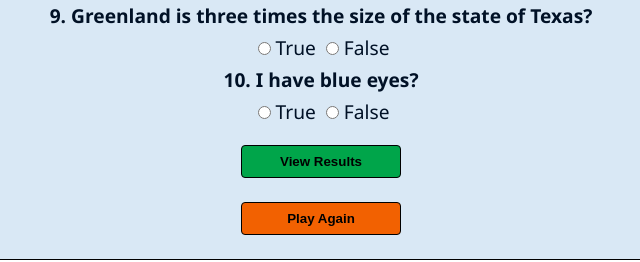
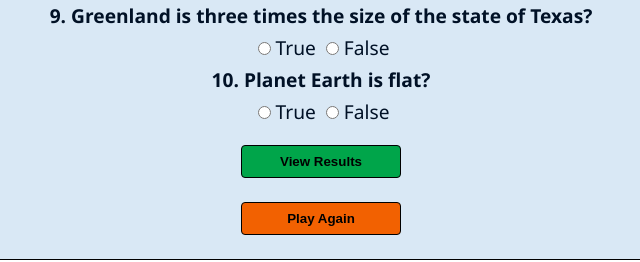
Before and after one commit to Sharlinr/JS-AnkademinQuiz-fend23, a plain HTML site: page index.html in a window 1280 px wide. Shown: the part 666-928 px from the top of the page, 319-959 px from the left. Drawn offline with Linux system fonts and the light colour scheme.

Commit message:
small adjustments

```diff
--- a/index.js
+++ b/index.js
@@ -36,7 +36,7 @@ let questions = [
         answer: true
     },
     {
-        question: 'I have blue eyes?',
+        question: 'Planet Earth is flat?',
         answer: false
     }
 ]
@@ -45,6 +45,7 @@ const toggleModeBtn = document.getElementById('toggleMode');
 const quizContainer = document.getElementById('quizContainer');
 const questionsUl = document.getElementById('questionsUl');
 const resultContainer = document.getElementById('resultContainer');
+const resultDiv = document.getElementById('resultDiv');
 const resultBtn = document.getElementById('resultBtn');
 const resetBtn = document.getElementById('resetBtn');
 
@@ -83,7 +84,7 @@ const showFinalResult = () => {
     const correctAnswers = questions.filter((question, index) => question.answer === playerAnswers[index]);
     const score = (correctAnswers.length / questions.length) * 100;
 
-    resultDiv.innerHTML = `<p>Du fick ${correctAnswers.length} av ${questions.length} rätt!</p>`
+    resultDiv.innerHTML = `<p>Du fick ${correctAnswers.length} av ${questions.length} rätt!</p>`;
 
     const resultList = document.createElement('ul');
     correctAnswers.forEach((question, index) => {
@@ -106,7 +107,7 @@ const showFinalResult = () => {
             resultContainer.style.color = "green";
     }
         resultMsg.textContent = msg;
-    };
+};
 
 const resetQuiz = () => {
     resultMsg.textContent = "";
```
Also changed, not shown: index.html (+0 -3 lines).
